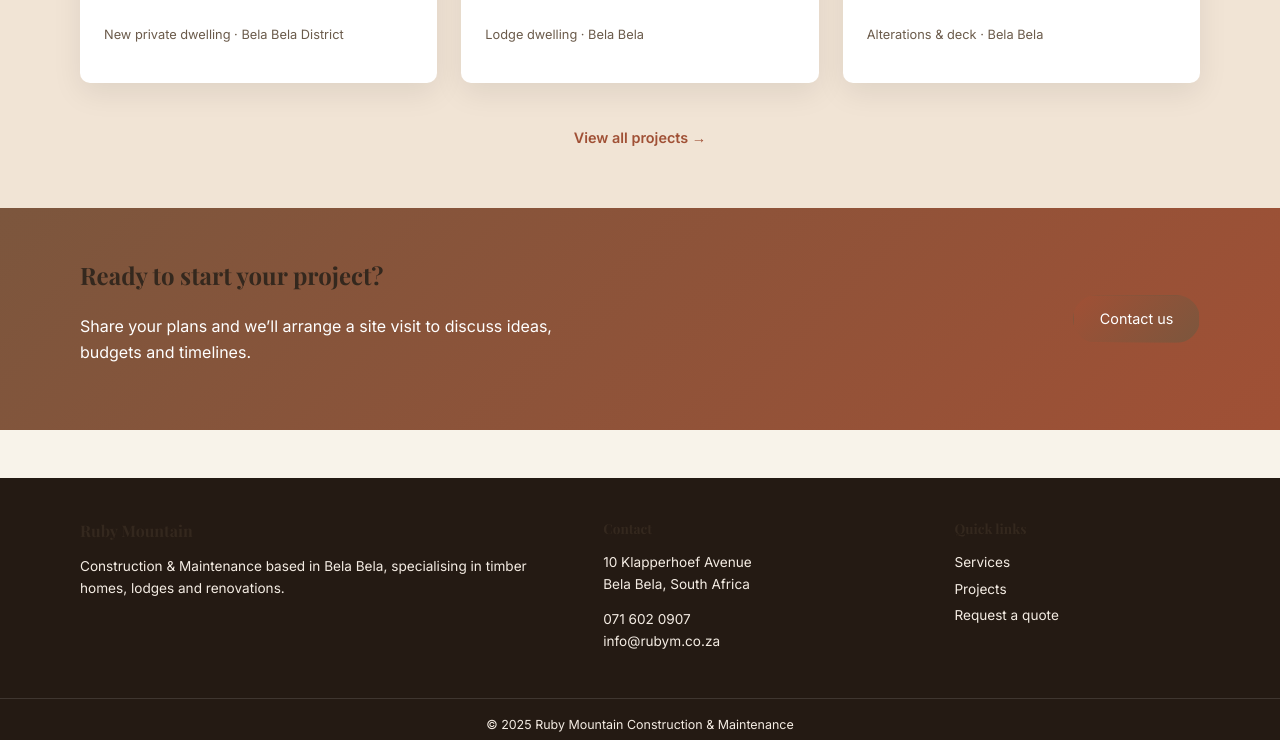
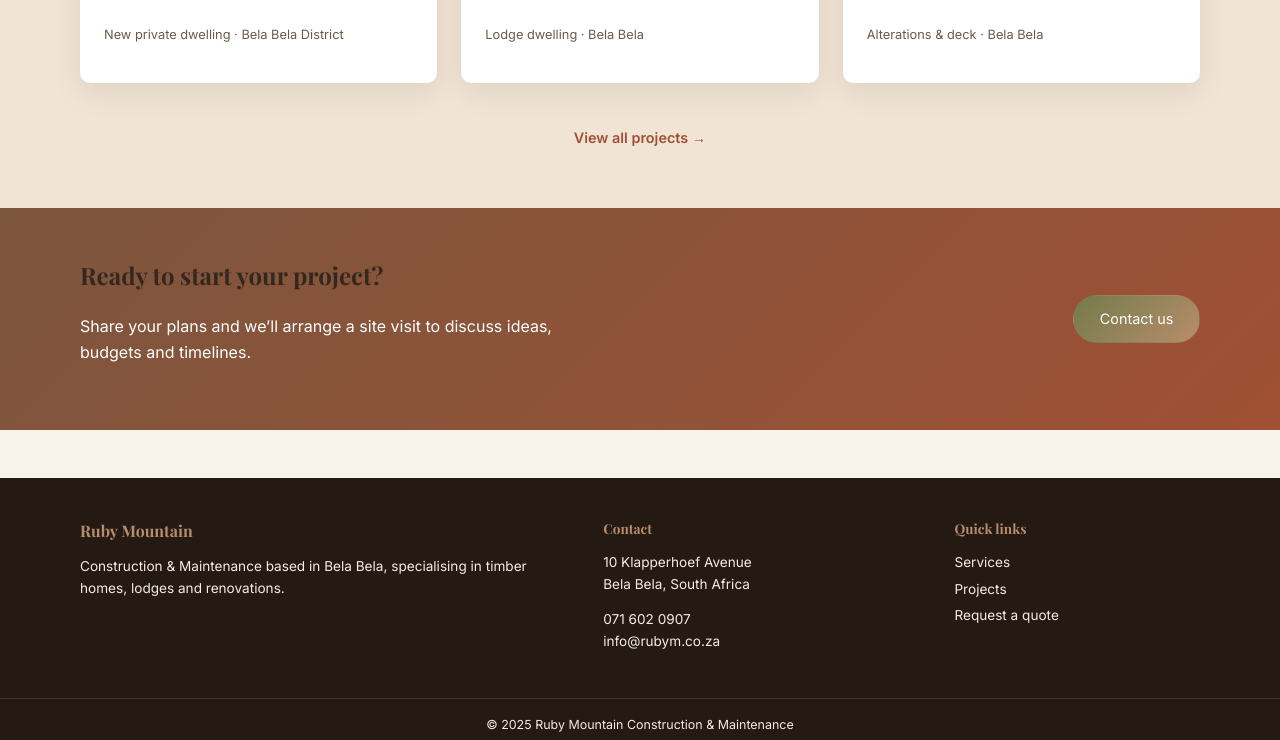
Before and after one commit to AngievR05/rubym, a website: page ruby-mountain/public/index.html in a window 1280 px wide. Shown: the part 1939-2679 px from the top of the page. Drawn offline with nearby package versions, Linux system fonts and the light colour scheme.

Commit message:
Update button and footer styles
Changed .btn--primary background gradient to use --verde and --clay variables. Added color property to footer column headings for improved consistency.

```diff
--- a/ruby-mountain/public/css/styles.css
+++ b/ruby-mountain/public/css/styles.css
@@ -51,6 +51,7 @@ h1, h2, h3, h4 {
   margin-top: 0;
   color: #34281e;
 }
+
 
 /* Layout helper */
 
@@ -308,7 +309,7 @@ h1, h2, h3, h4 {
 }
 
 .btn--primary {
-  background: linear-gradient(135deg, var(--dune), var(--casa));
+  background: linear-gradient(135deg, var(--verde), var(--clay));
   color: #fff;
 }
 
@@ -643,6 +644,7 @@ h1, h2, h3, h4 {
 .footer__col h3,
 .footer__col h4 {
   margin-bottom: 0.8rem;
+  color: var(--clay)
 }
 
 .footer__links {
```
